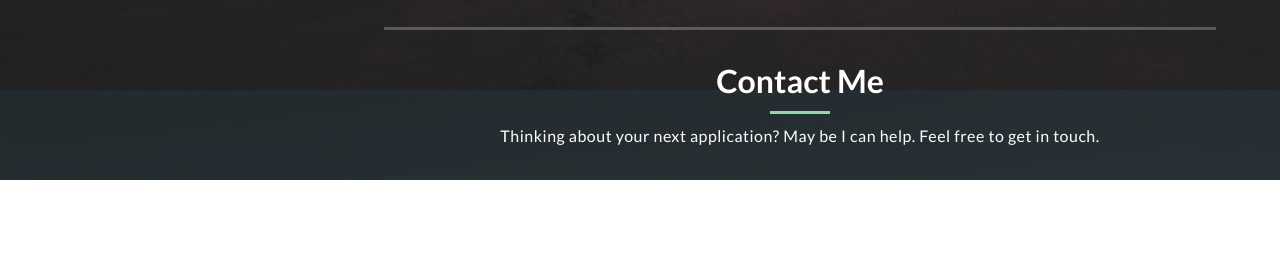
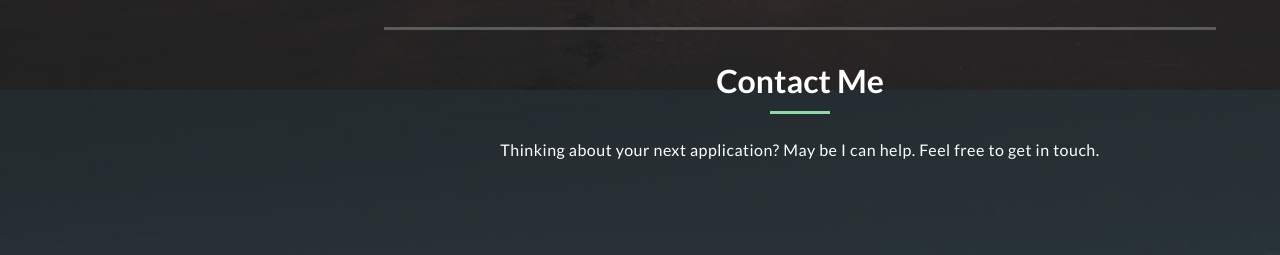
Before and after one commit to adilsal33m/adilsal33m.github.io, a plain HTML site: page index.html in a window 1280 px wide. Shown: the part 3110-3365 px from the top of the page. Before the commit the page ends 3290 px from the top, so only its background shows below. Drawn offline with Linux system fonts and the light colour scheme.

Commit message:
Minor style changes

```diff
--- a/assets/css/templatemo-style.css
+++ b/assets/css/templatemo-style.css
@@ -640,6 +640,7 @@ figure.snip1321.hover:after {
 
 section.contact-me {
     border-bottom: none;
+    padding-bottom: 64px;
 }
 
 #contact input {
--- a/index.html
+++ b/index.html
@@ -410,9 +410,8 @@ https://templatemo.com/tm-531-reflux
       <div class="container">
         <div class="section-heading">
           <h2>Contact Me</h2>
-          <div class="line-dec"></div>
-          <span>Thinking about your next application? May be I can help. Feel free to get in touch.</span>
-
+          <div class="line-dec mb-4"></div>
+          <span class="blockquote">Thinking about your next application? May be I can help. Feel free to get in touch.</span>
         </div>
         <div class="row">
 
```
